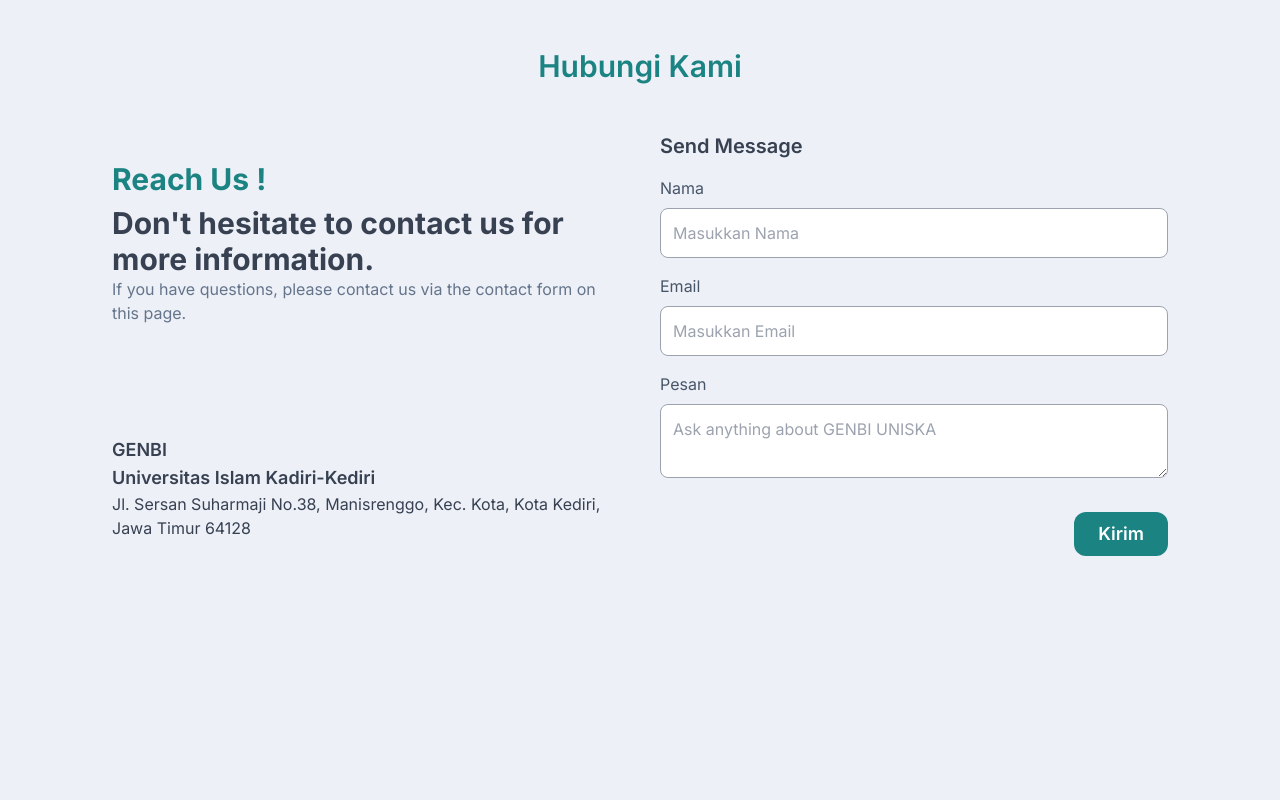
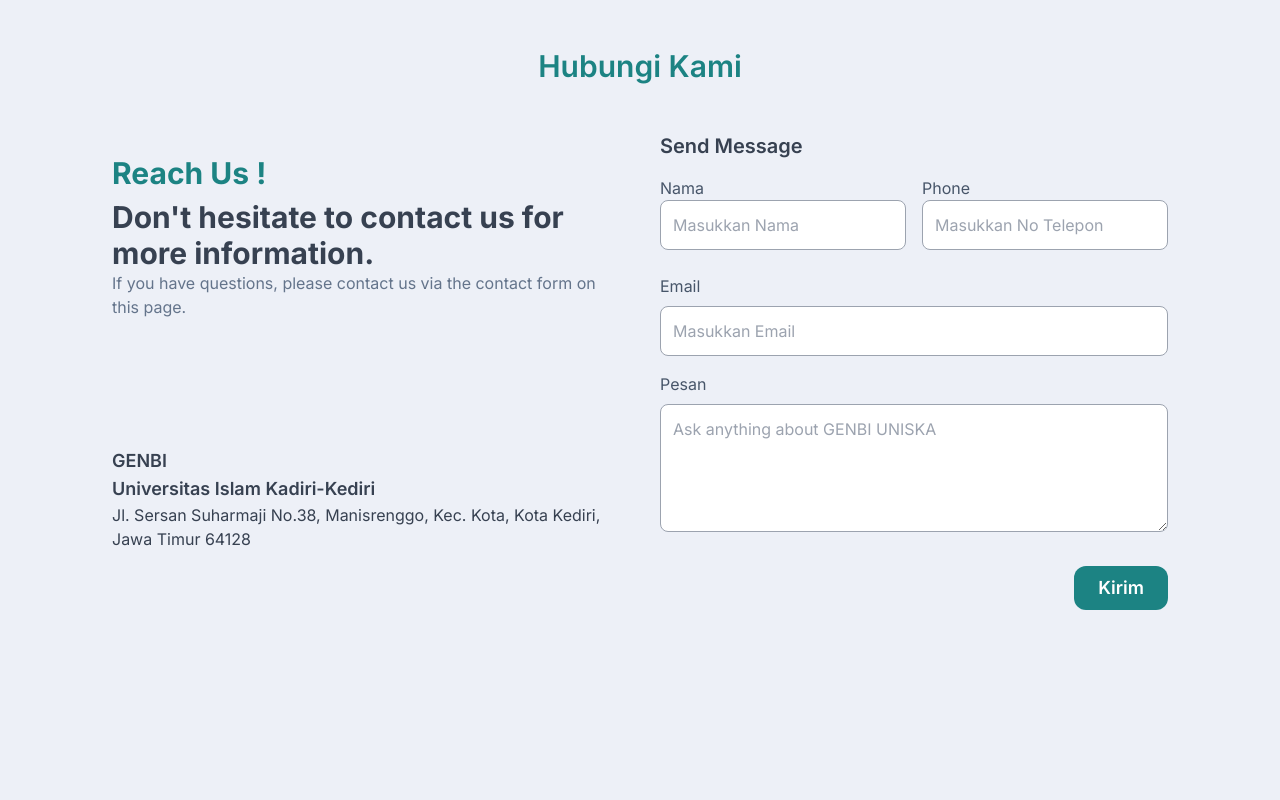
Before and after one commit to abyalax/Projects-GENBI, a Next.js app: page / in a window 1280 px wide. Shown: the part 2260-3060 px from the top of the page. Built offline with nearby package versions, Linux system fonts and the light colour scheme.

Commit message:
Feat : Contact Form

```diff
--- a/src/component/navbar.tsx
+++ b/src/component/navbar.tsx
@@ -36,7 +36,7 @@
 
         <div className="">
           <button className="text-[#1C8383] bg-white px-4 py-2 rounded-md font-semibold hover:font-bold">
-            Hubungi Kami
+            <Link href={"/#kontak"}>Hubungi Kami</Link>
           </button>
         </div>
 
--- a/src/pages/index.tsx
+++ b/src/pages/index.tsx
@@ -2,7 +2,7 @@
 import { Inter } from "next/font/google";
 import { genBI, homepage, random, rapat, uniska } from "@/utils/getter-image";
 import Link from "next/link";
-import { useEffect } from "react";
+import { FormEvent, useEffect, useState } from "react";
 import AOS from "aos"
 import "aos/dist/aos.css";
 
@@ -22,6 +22,49 @@
       once: false,
     });
   }, []);
+
+  const [formState, setForm] = useState({
+    to_name: "GENBI KOMINFO UNISKA",
+    from_name: "",
+    from_email: "",
+    from_phone: "",
+    message: "",
+  });
+
+  const handleSubmit = (e: FormEvent<HTMLFormElement>) => {
+    e.preventDefault();
+    const formElement = e.target as HTMLFormElement;
+    try {
+      fetch('https://api.emailjs.com/api/v1.0/email/send', {
+        method: 'POST',
+        headers: {
+          'Content-Type': 'application/json',
+        },
+
+        body: JSON.stringify({
+          service_id: process.env.NEXT_PUBLIC_SERVICE_ID,
+          template_id: process.env.NEXT_PUBLIC_TEMPLATE_ID,
+          user_id: process.env.NEXT_PUBLIC_USER_ID,
+          template_params: formState
+        })
+      }).then((result) => {
+        if (result.ok) {
+          alert("Success Send Message");
+        } else {
+          alert("Failed Send Message");
+        }
+      })
+    } catch (error) {
+      console.log(error);
+    } finally {
+      formElement.reset();
+      formState.from_name = "";
+      formState.from_email = "";
+      formState.from_phone = "";
+      formState.message = "";
+    }
+  }
+
   return (
     <main className={`bg-[#edf0f7] text-gray-700 min-h-screen ${inter.className}`}>
 
@@ -217,8 +260,9 @@
         </div>
       </section>
 
+      {/* HUBUNGI KAMI */}
+
       <h2 className="text-3xl font-semibold text-[#1C8383] text-center my-12">Hubungi Kami</h2>
-
 
       <section>
         <div className="flex justify-center gap-10 px-28 ">
@@ -237,7 +281,7 @@
               </p>
             </div>
 
-            <div className="h-max " data-aos="fade-right">
+            <div className="h-max pb-12" data-aos="fade-right">
               <p className="text-lg font-semibold">GENBI</p>
               <p className="text-lg font-semibold">Universitas Islam Kadiri-Kediri</p>
               <p>
@@ -248,17 +292,27 @@
 
           </div>
 
-          <form className="w-1/2">
+          <form className="w-1/2" onSubmit={handleSubmit}>
             <h2 className="text-xl font-semibold mb-4">Send Message</h2>
 
-            <p className="mb-2 text-slate-600">Nama</p>
-            <input type="text" name="name" placeholder="Masukkan Nama" className="border border-gray-400 mb-4 w-full p-3 focus:outline-none focus:ring-1 focus:ring-[#1C8383] rounded-lg" />
+
+            <div className="mb-2 flex justify-between gap-4">
+              <div className="w-full">
+                <p className=" text-slate-600">Nama</p>
+                <input type="text" name="name" placeholder="Masukkan Nama" onChange={(e) => setForm({ ...formState, from_name: e.target.value })} className="border border-gray-400 mb-4 w-full p-3 focus:outline-none focus:ring-1 focus:ring-[#1C8383] rounded-lg" />
+              </div>
+
+              <div className="w-full">
+                <p className=" text-slate-600">Phone</p>
+                <input type="number" maxLength={15} name="phone" onChange={(e) => setForm({ ...formState, from_phone: e.target.value })} placeholder="Masukkan No Telepon" className="border border-gray-400 mb-4 w-full p-3 focus:outline-none focus:ring-1 focus:ring-[#1C8383] rounded-lg" />
+              </div>
+            </div>
 
             <p className="mb-2 text-slate-600">Email</p>
-            <input type="email" name="email" placeholder="Masukkan Email" className="border border-gray-400 mb-4 w-full p-3 focus:outline-none focus:ring-1 focus:ring-[#1C8383] rounded-lg" />
+            <input type="email" name="email" placeholder="Masukkan Email" onChange={(e) => setForm({ ...formState, from_email: e.target.value })} className="border border-gray-400 mb-4 w-full p-3 focus:outline-none focus:ring-1 focus:ring-[#1C8383] rounded-lg" />
 
             <p className="mb-2 text-slate-600">Pesan</p>
-            <textarea name="pesan" placeholder="Ask anything about GENBI UNISKA" className="border border-gray-400 mb-4 w-full p-3 focus:outline-none focus:ring-1 focus:ring-[#1C8383] rounded-lg" />
+            <textarea name="pesan" placeholder="Ask anything about GENBI UNISKA" onChange={(e) => setForm({ ...formState, message: e.target.value })} className="border border-gray-400 mb-4 w-full p-3 h-32 focus:outline-none focus:ring-1 focus:ring-[#1C8383] rounded-lg" />
 
             <div className="w-full flex justify-end items-end">
               <button type="submit" className="bg-[#1C8383] hover:bg-[#156767] text-white w-fit py-2 px-6 rounded-xl my-3 font-semibold text-lg disabled:cursor-not-allowed disabled:bg-gray-500">
--- a/src/pages/profile/index.tsx
+++ b/src/pages/profile/index.tsx
@@ -2,6 +2,8 @@
 import Navbar from "@/component/navbar";
 import { dummyProfile, random, rapat } from "@/utils/getter-image";
 import Image from "next/image";
+import { useEffect } from "react";
+import AOS from "aos";
 
 export async function getServerSideProps() {
     return {
@@ -10,6 +12,13 @@
 }
 
 const ProfilePage = () => {
+    useEffect(() => {
+        AOS.init({
+          duration: 800,
+          offset: 230,
+          once: false,
+        });
+      }, []);
     return (
         <main className="w-full bg-[#edf0f7] min-h-screen pt-24">
             <Navbar />
@@ -17,11 +26,11 @@
             <h2 className="text-3xl font-semibold text-[#1C8383] text-center mb-12">Get To Know About Us</h2>
 
             <section className="grid grid-cols-2 gap-6 text-gray-800 px-32">
-                <div className="col-span-1 flex gap-1">
+                <div className="col-span-1 flex gap-1" data-aos="fade-right">
                     <Image src={rapat} alt="Rapat" width={600} className="w-2/3 rounded object-cover object-center" />
                     <Image src={random.a} alt="Rapat" width={800} className="w-1/3 rounded object-cover object-center" />
                 </div>
-                <div className="col-span-1">
+                <div className="col-span-1" data-aos="fade-left">
                     <h2 className="text-2xl font-semibold mb-4">Kami adalah Generasi Baru Indonesia Universitas Islam Kadiri-Kediri</h2>
                     <p className="text-justify">
                         Generasi Baru Indonesia (GenBi) adalah komunitas mahasiswa penerima
--- a/src/styles/globals.css
+++ b/src/styles/globals.css
@@ -11,3 +11,35 @@
     text-wrap: balance;
   }
 }
+
+/* Menyembunyikan spinner di input bertipe number */
+input[type=number]::-webkit-inner-spin-button,
+input[type=number]::-webkit-outer-spin-button {
+  -webkit-appearance: none;
+  /* Untuk Chrome dan Safari */
+  margin: 0;
+  /* Menghapus margin */
+}
+
+input[type=number] {
+  -moz-appearance: textfield;
+  /* Untuk Firefox */
+}
+
+/* Menyembunyikan scrollbar pada textarea */
+textarea {
+  overflow: hidden;
+  /* Menyembunyikan scrollbar */
+}
+
+/* Untuk Webkit (Chrome, Safari) */
+textarea::-webkit-scrollbar {
+  display: none;
+  /* Menyembunyikan scrollbar */
+}
+
+/* Untuk Firefox */
+textarea {
+  scrollbar-width: none;
+  /* Menyembunyikan scrollbar */
+}
```
Also changed, not shown: src/utils/typing.tsx (added, +47 -0 lines).
